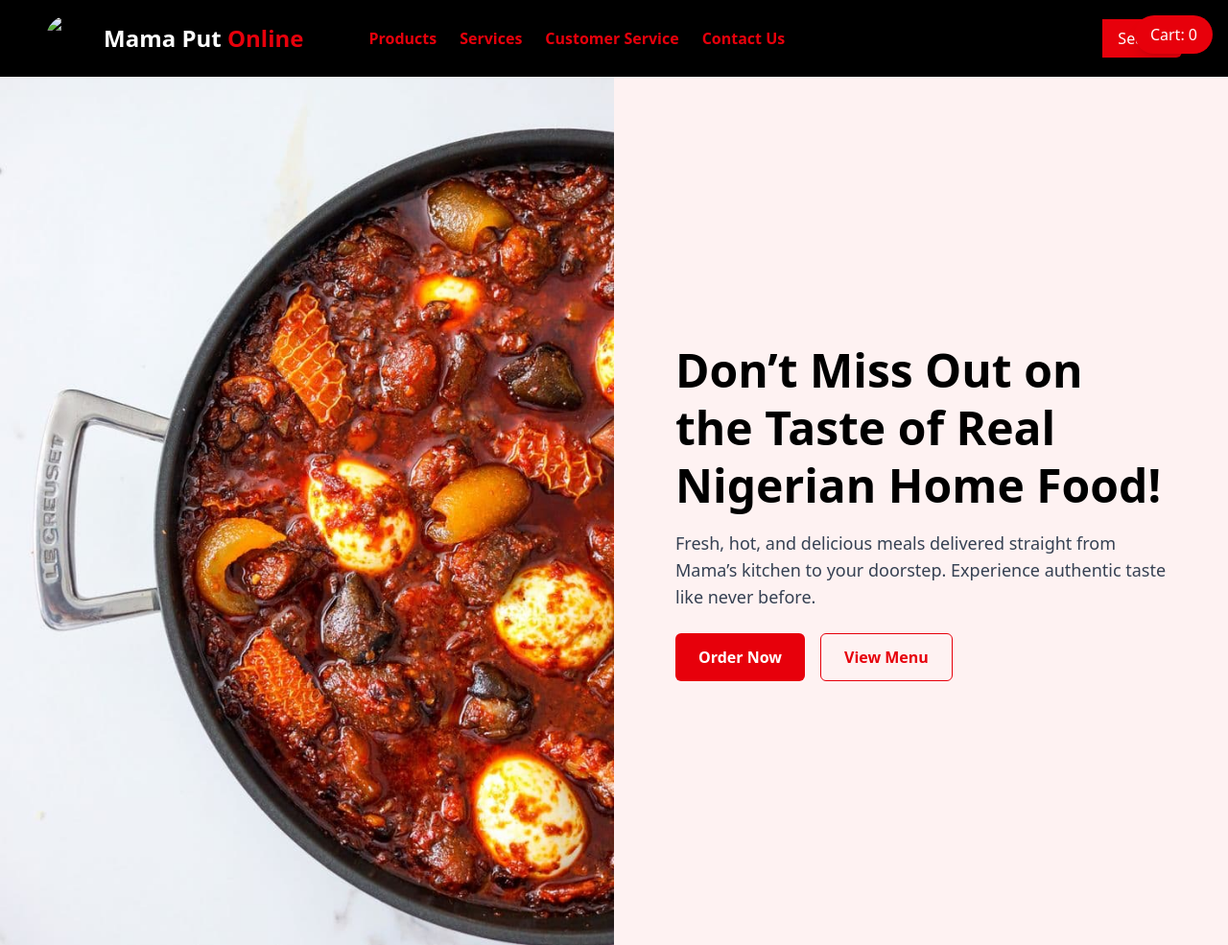
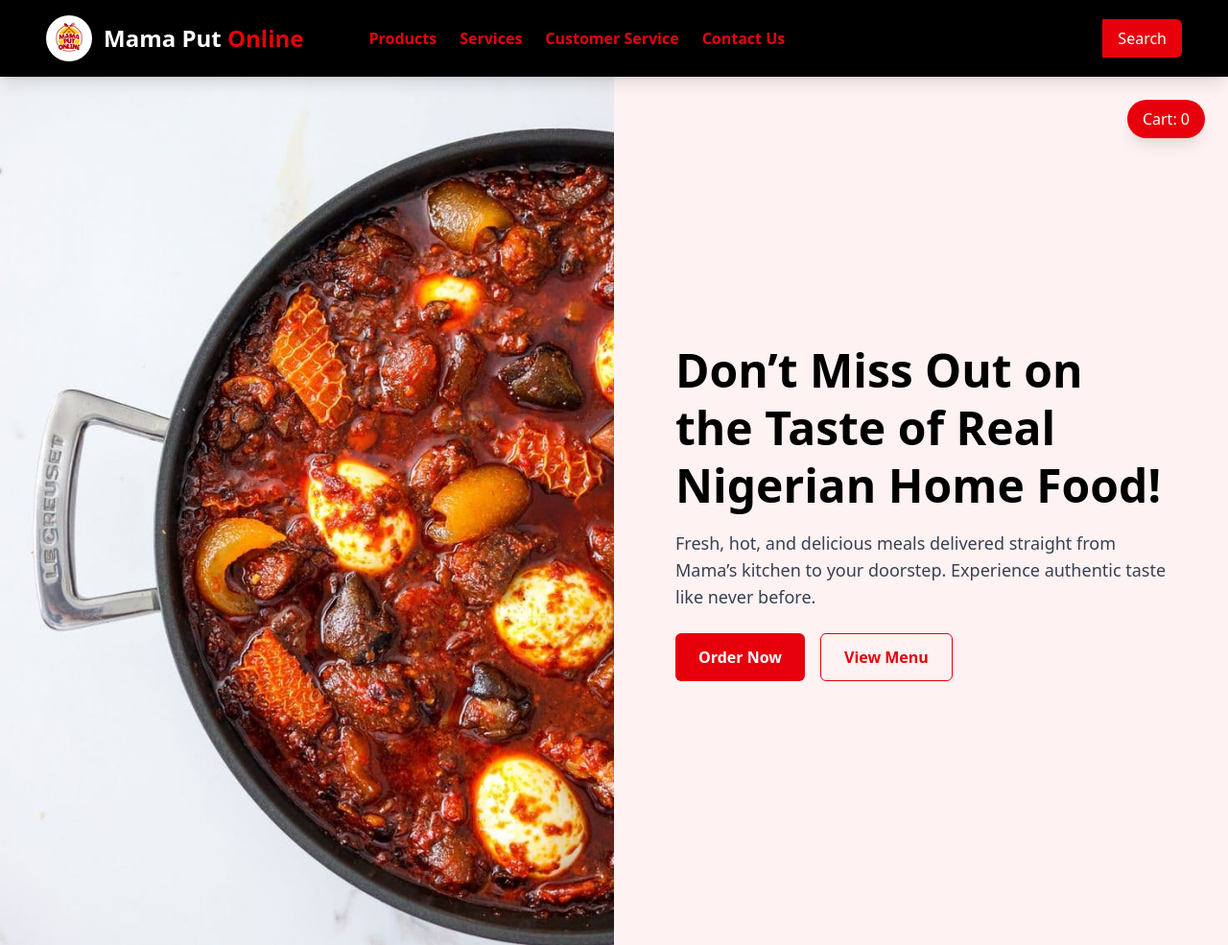
Before and after one commit to Favour-Ugwuibe/ai-landing-page-project, a website: page index.html in a window 1280 px wide. Shown: the top 985 px of the page at 96% size. Drawn offline with Linux system fonts and the light colour scheme.

Commit message:
Logo Added

```diff
--- a/index.html
+++ b/index.html
@@ -10,13 +10,13 @@
 <body class="bg-gray-100">
 
     <!-- Header -->
-    <header class="bg-black px-6 md:px-12 py-4">
+    <header class="bg-black px-6 md:px-12 py-4 pr-24 sticky top-0 z-50 shadow-lg">
         <div class="flex flex-col md:flex-row items-center justify-between gap-4">
 
             <!-- Logo -->
             <div class="flex items-center gap-3">
                 <img
-                    src="logo.png"
+                    src="./images/mama out logo.png"
                     alt="Mama Put Online Logo"
                     class="w-12 h-12 rounded-full"
                 >
@@ -77,7 +77,7 @@
 <section class="w-full min-h-[30vh] flex flex-col md:flex-row bg-white">
 
     <!-- LEFT SIDE: IMAGE -->
-    <div class="w-full md:w-1/2 h-[300px] md:h-auto">
+    <div class="w-full md:w-1/2 h-75 md:h-auto">
 
         <img
             src="./images/30+ NIGERIAN SOUPS, STEWS AND SAUCES YOU SHOULD LEARN HOW TO MAKE.jpg"
@@ -114,8 +114,7 @@
 </section>
 
 
-<!-- ===== FLOATING CART UI (VISUAL ONLY, NO FUNCTION) ===== -->
-<div class="fixed top-4 right-4 bg-red-600 text-white px-4 py-2 rounded-full shadow-lg z-50">
+<div class="fixed top-26 right-6 bg-red-600 text-white px-4 py-2 rounded-full shadow-lg z-50">
     Cart: 0
 </div>
 
```
Also changed, not shown: css/output.css, images/mama out logo.png (added).
